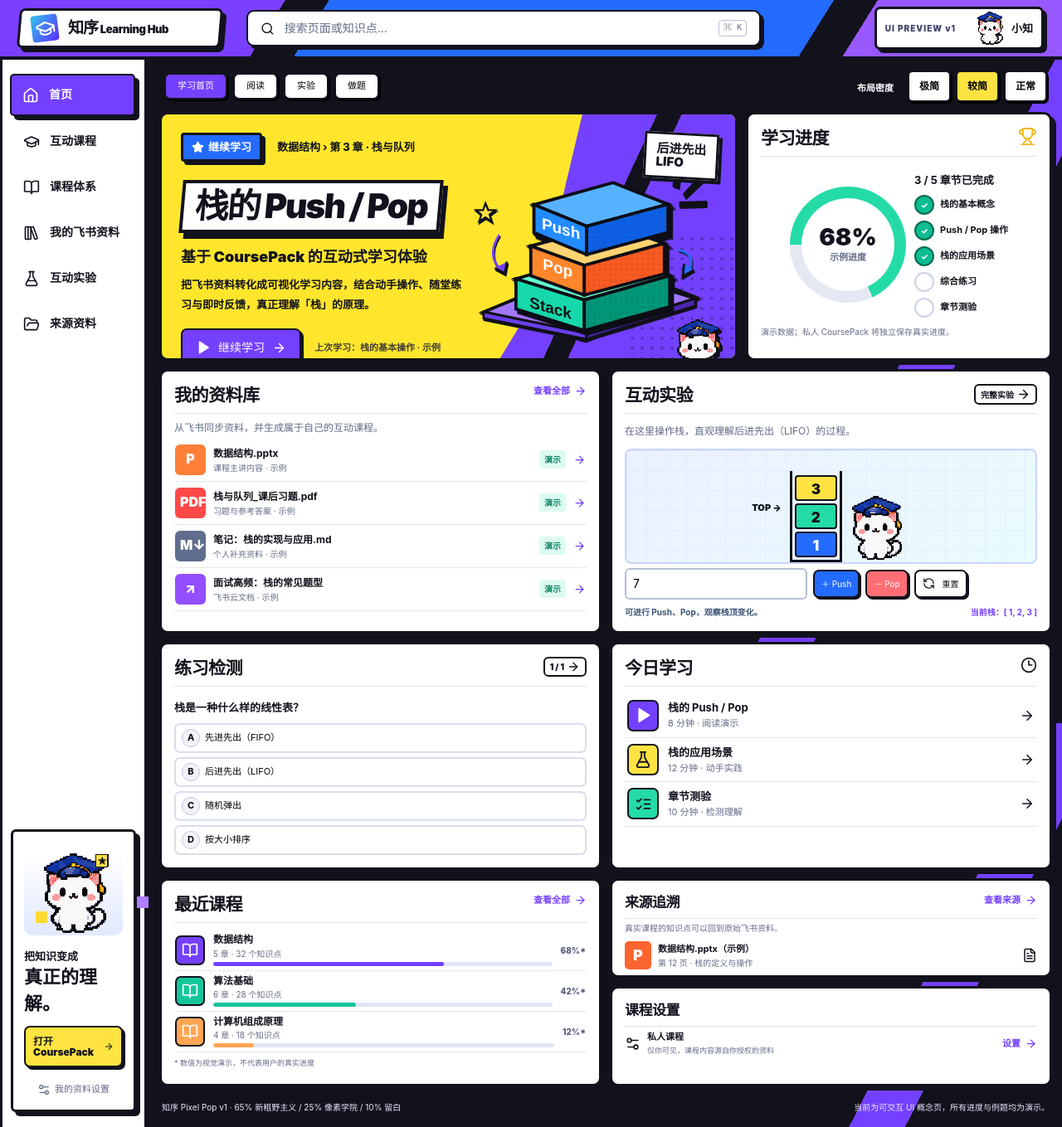
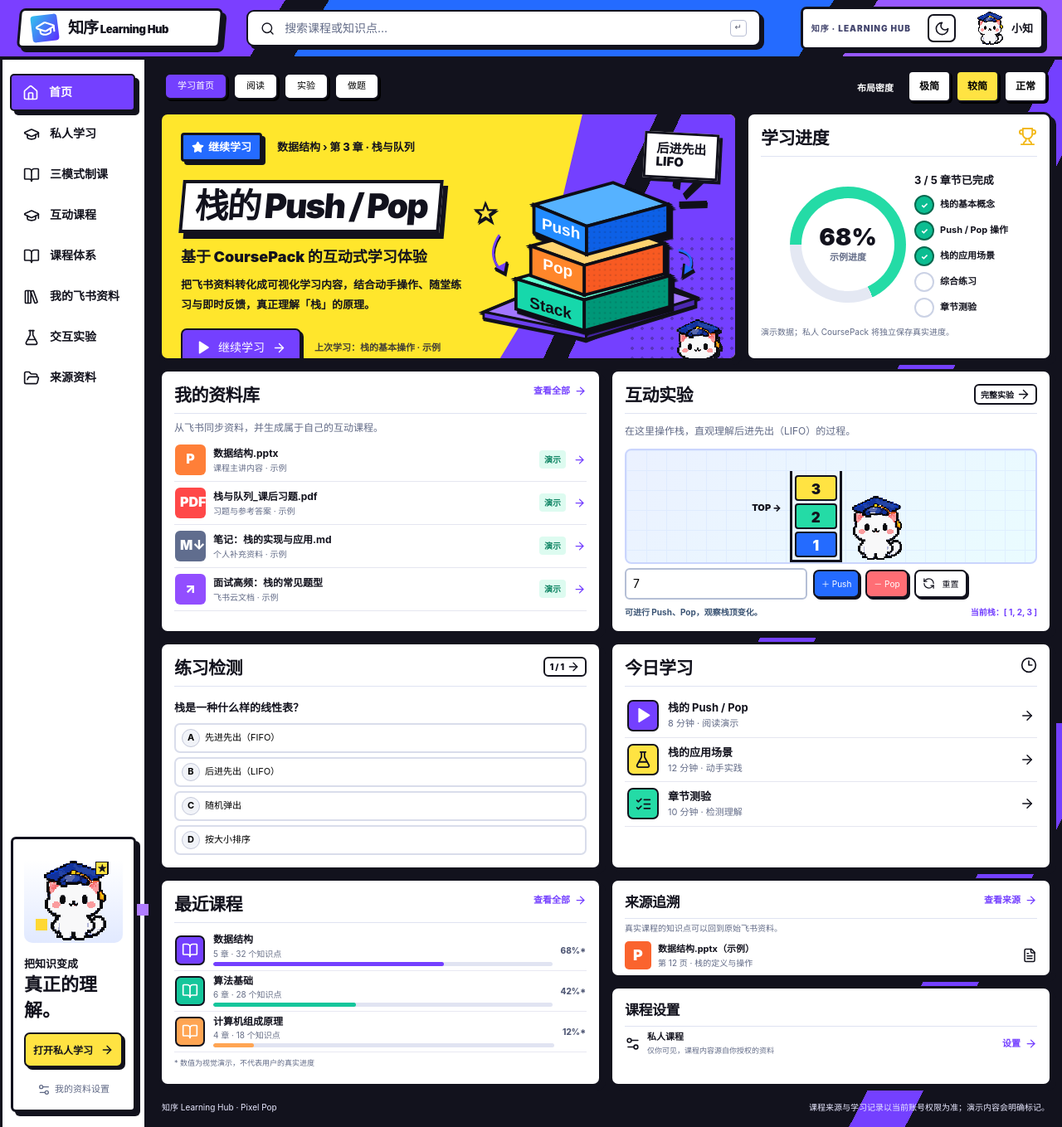
Before and after one commit to colddreamxiaowd/ContinueLeanringWithAI, a Next.js app in the folder web/: page / in a window 1280 px wide. Shown: the whole page at 83% size. Built offline with nearby package versions, Linux system fonts and the light colour scheme.

Commit message:
refactor(ui): make actual homepage and production routes share canonical Pixel Pop site shell

```diff
--- a/web/src/design/pixel-pop/pixel-pop-home.tsx
+++ b/web/src/design/pixel-pop/pixel-pop-home.tsx
@@ -10,6 +10,7 @@ import {
 } from "lucide-react";
 import {PopButton,PopPanel,PixelCat,ProgressRing} from "@/design/pixel-pop/primitives";
 import "./pixel-pop.css";
+import {PixelPopSiteShell} from "./PixelPopSiteShell";
 
 type Density="minimal"|"balanced"|"normal";
 type View="home"|"reader"|"lab"|"quiz";
@@ -17,14 +18,6 @@ const DENSITIES:{id:Density;label:string;description:string}[]=[
   {id:"minimal",label:"极简",description:"专注内容"},
   {id:"balanced",label:"较简",description:"平衡体验"},
   {id:"normal",label:"正常",description:"丰富探索"},
-];
-const SIDE_LINKS=[
-  {href:"/",label:"首页",icon:Home},
-  {href:"/coursepacks",label:"互动课程",icon:GraduationCap},
-  {href:"/courses",label:"课程体系",icon:BookOpen},
-  {href:"/library",label:"我的飞书资料",icon:LibraryBig},
-  {href:"/experiments",label:"互动实验",icon:FlaskConical},
-  {href:"/sources",label:"来源资料",icon:FolderOpen},
 ];
 const DEMO_LESSONS=[
   {name:"栈的基本概念",done:true},
@@ -257,48 +250,14 @@ function QuizContent(){
 export default function PixelPopHome(){
   const [density,setDensity]=useState<Density>("balanced");
   const [view,setView]=useState<View>("home");
-  const [menuOpen,setMenuOpen]=useState(false);
-  const [search,setSearch]=useState("");
   useEffect(()=>{
     try{const saved=localStorage.getItem("zhixu_pixel_pop_density");
       if(saved==="minimal"||saved==="balanced"||saved==="normal")setDensity(saved);}catch{/* storage unavailable */}
   },[]);
   function changeMode(mode:Density){setDensity(mode);try{localStorage.setItem("zhixu_pixel_pop_density",mode);}catch{/* storage unavailable */}}
   const title={home:"学习首页",reader:"沉浸阅读",lab:"交互实验",quiz:"理解练习"}[view];
-  return <div className="pp-root" data-density={density}>
-    <a className="pp-skip" href="#pp-main">跳转到主要内容</a>
-    <div className="pp-frame">
-      <header className="pp-topbar">
-        <Link href="/" className="pp-brand" onClick={()=>setView("home")}><div className="pp-brand-icon"><GraduationCap size={25}/></div>
-          <strong>知序 <span>Learning Hub</span></strong></Link>
-        <div className="pp-search"><Search size={19}/><input type="search" aria-label="搜索演示页面" placeholder="搜索页面或知识点…"
-          value={search} onChange={e=>setSearch(e.target.value)}/><kbd>⌘ K</kbd>
-          {!!search&&<div className="pp-search-result" role="status">试用入口：<Link href="/courses">查看正式课程列表</Link></div>}
-        </div>
-        <div className="pp-top-right">
-          <span className="pp-demo-label">UI PREVIEW v1</span>
-          <div className="pp-avatar"><PixelCat size={42}/><span>小知</span></div>
-          <button type="button" className="pp-mobile-menu" aria-label={menuOpen?"关闭导航":"打开导航"} onClick={()=>setMenuOpen(!menuOpen)}>
-            {menuOpen?<X size={21}/>:<Menu size={21}/>}
-          </button>
-        </div>
-      </header>
-      <div className="pp-workspace">
-        <aside className={"pp-sidebar"+(menuOpen?" pp-sidebar--open":"")}>
-          <span className="pp-sidebar-caption">LEARNING SPACE</span>
-          <nav aria-label="主导航">
-            {SIDE_LINKS.map(({href,label,icon:Icon})=><Link key={href} href={href} onClick={()=>setMenuOpen(false)}
-              className={"pp-nav-item"+(href==="/"?" pp-nav-item--active":"")}><Icon size={20}/><span>{label}</span></Link>)}
-          </nav>
-          <div className="pp-sidebar-bottom">
-            <div className="pp-mascot-scene pp-decoration"><PixelCat size={102} cheer/></div>
-            <div className="pp-sidebar-quote">把知识变成<br/><strong>真正的理解。</strong></div>
-            <PopButton variant="yellow" href="/coursepacks">打开 CoursePack</PopButton>
-            <Link href="/library" className="pp-side-link"><Settings2 size={16}/> 我的资料设置</Link>
-          </div>
-        </aside>
-        <main id="pp-main" className="pp-main">
-          <div className="pp-toolbar">
+  return <PixelPopSiteShell density={density} onDensityChange={setDensity}
+    toolbar={<div className="pp-toolbar">
       <div><span className="pp-toolbar-overline">PIXEL POP DESIGN SYSTEM / {title}</span>
         <div className="pp-view-tabs" aria-label="页面演示">
           {NAV_VIEWS.map(v=><button type="button" key={v.id} aria-pressed={view===v.id}
@@ -306,20 +265,13 @@ export default function PixelPopHome(){
         </div>
       </div>
       <fieldset className="pp-density-switch"><legend>布局密度</legend>
-              {DENSITIES.map(m=><button type="button" key={m.id}
-                title={m.description} aria-pressed={density===m.id} onClick={()=>changeMode(m.id)}>{m.label}</button>)}
+        {DENSITIES.map(m=><button type="button" key={m.id} title={m.description}
+          aria-pressed={density===m.id} onClick={()=>changeMode(m.id)}>{m.label}</button>)}
       </fieldset>
-          </div>
+    </div>}>
           {view==="home"&&<DashboardContent go={setView}/>}
           {view==="reader"&&<ReaderContent go={setView}/>}
           {view==="lab"&&<LabContent/>}
           {view==="quiz"&&<QuizContent/>}
-          <footer className="pp-footer">
-            <span>知序 Pixel Pop v1 · 65% 新粗野主义 / 25% 像素学院 / 10% 留白</span>
-            <span>当前为可交互 UI 概念页，所有进度与例题均为演示。</span>
-          </footer>
-        </main>
-      </div>
-    </div>
-  </div>;
+  </PixelPopSiteShell>;
 }
```
Lines whose indentation alone changed are shown as unchanged.
